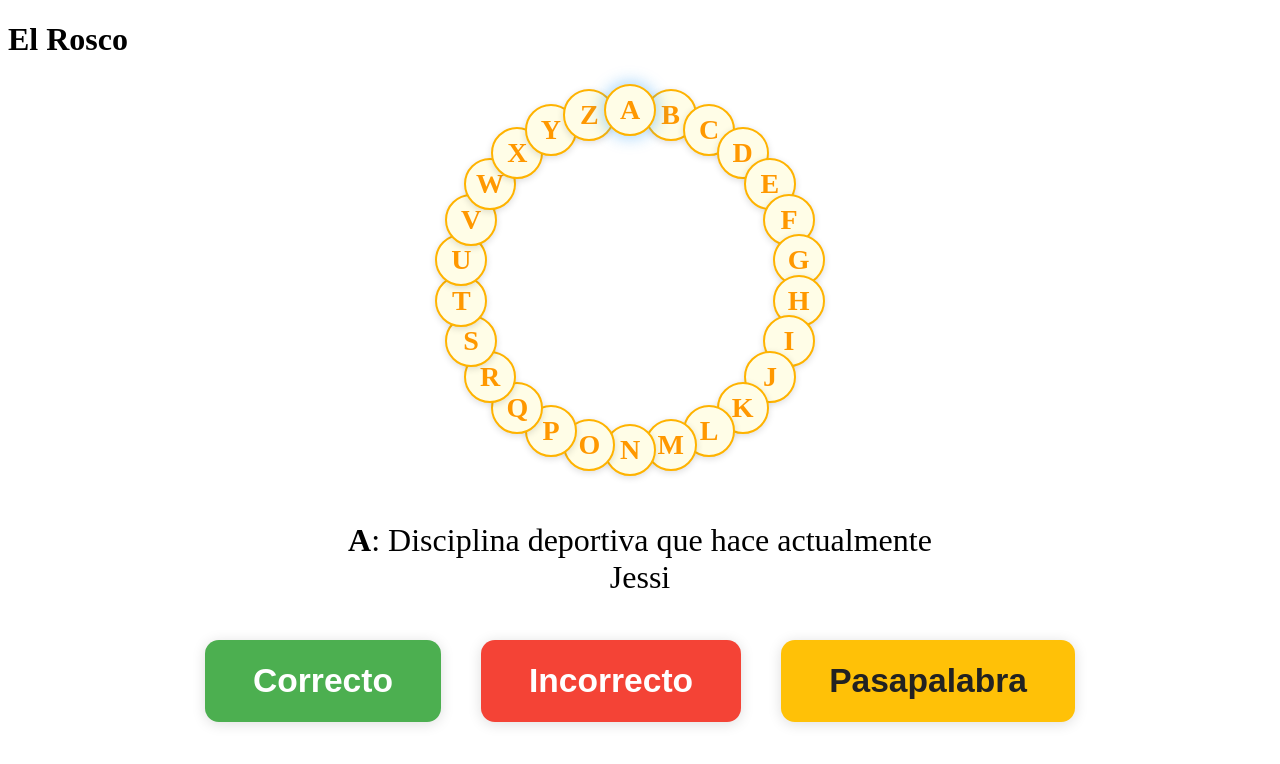
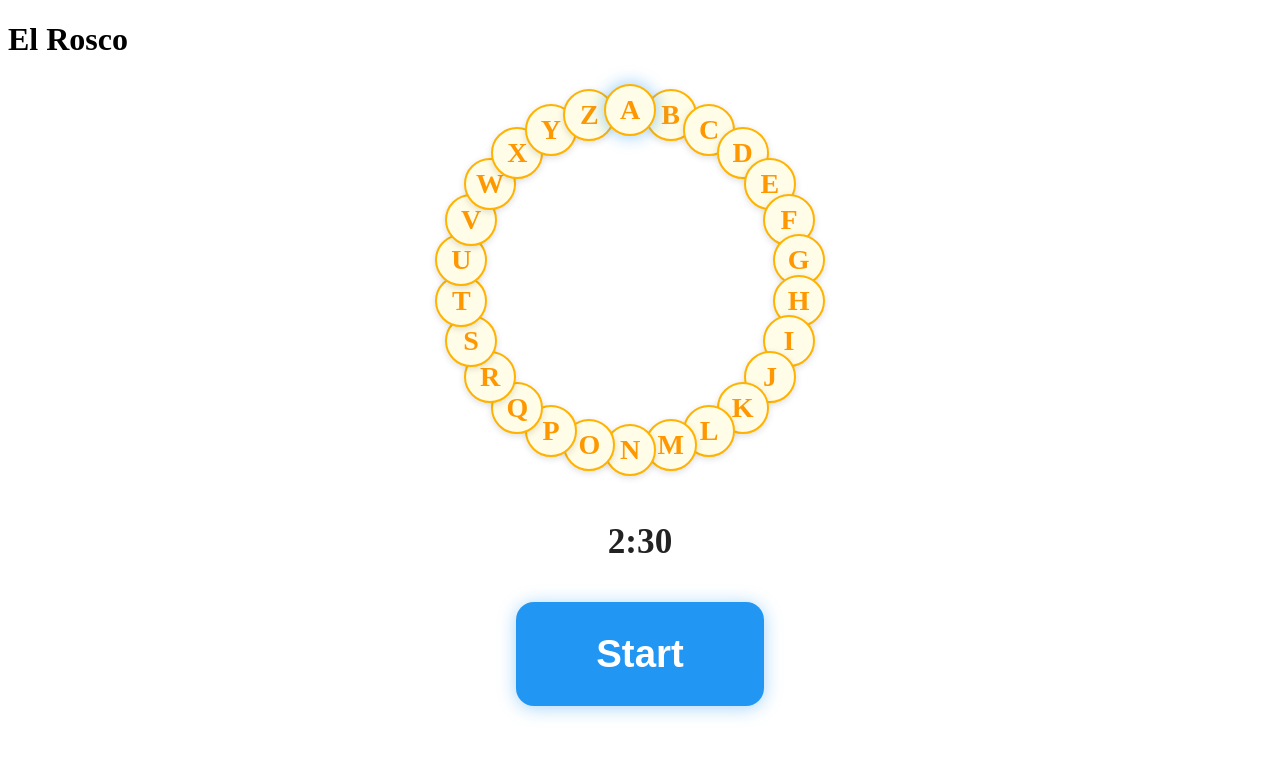
Before and after one commit to luciadd/rosco-dia-del-amigo, a React (Vite) app: page / in a window 1280 px wide. Shown: the top 764 px of the page. Built offline with nearby package versions, Linux system fonts and the light colour scheme.

Commit message:
Update App.jsx

```diff
--- a/src/App.jsx
+++ b/src/App.jsx
@@ -1,4 +1,4 @@
-import { useState } from "react";
+import { useState, useRef, useEffect } from "react";
 import { ROSCO } from "./roscoData";
 import LetterCircle from "./LetterCircle";
 
@@ -9,18 +9,43 @@ function getInitialStatus() {
   }));
 }
 
+const TOTAL_TIME = 150; // 2 minutes 30 seconds
+
 export default function App() {
   const [current, setCurrent] = useState(0);
   const [status, setStatus] = useState(getInitialStatus());
   const [pending, setPending] = useState([]);
   const [round, setRound] = useState(1);
   const [gameOver, setGameOver] = useState(false);
+  const [timeLeft, setTimeLeft] = useState(TOTAL_TIME);
+  const [timerRunning, setTimerRunning] = useState(false);
+  const [started, setStarted] = useState(false);
+  const intervalRef = useRef();
+
+  // Timer effect
+  useEffect(() => {
+    if (timerRunning && !gameOver && started) {
+      intervalRef.current = setInterval(() => {
+        setTimeLeft((t) => {
+          if (t <= 1) {
+            clearInterval(intervalRef.current);
+            setGameOver(true);
+            setTimerRunning(false);
+            return 0;
+          }
+          return t - 1;
+        });
+      }, 1000);
+    }
+    return () => clearInterval(intervalRef.current);
+  }, [timerRunning, gameOver, started]);
 
   function getCurrentIndex() {
     return round === 1 ? current : pending[current];
   }
 
-  function goToNextLetter() {
+  function goToNextLetter(pauseTimer = false) {
+    if (pauseTimer) setTimerRunning(false);
     if (round === 1) {
       if (current < ROSCO.length - 1) {
         setCurrent((c) => c + 1);
@@ -29,6 +54,7 @@ export default function App() {
         setCurrent(0);
       } else {
         setGameOver(true);
+        setTimerRunning(false);
       }
     } else {
       if (current < pending.length - 1) {
@@ -42,6 +68,7 @@ export default function App() {
           setRound(r => r + 1);
         } else {
           setGameOver(true);
+          setTimerRunning(false);
         }
       }
     }
@@ -52,7 +79,7 @@ export default function App() {
     const newStatus = [...status];
     newStatus[idx].state = "correct";
     setStatus(newStatus);
-    goToNextLetter();
+    goToNextLetter(false); // Timer continues
   }
 
   function handleWrong() {
@@ -60,7 +87,7 @@ export default function App() {
     const newStatus = [...status];
     newStatus[idx].state = "wrong";
     setStatus(newStatus);
-    goToNextLetter();
+    goToNextLetter(true); // Timer pauses
   }
 
   function handlePasapalabra() {
@@ -68,7 +95,7 @@ export default function App() {
     if (status[idx].state === "pending" && !pending.includes(idx)) {
       setPending([...pending, idx]);
     }
-    goToNextLetter();
+    goToNextLetter(true); // Timer pauses
   }
 
   function restart() {
@@ -77,6 +104,14 @@ export default function App() {
     setPending([]);
     setRound(1);
     setGameOver(false);
+    setTimeLeft(TOTAL_TIME);
+    setTimerRunning(false);
+    setStarted(false);
+  }
+
+  function handleStart() {
+    setStarted(true);
+    setTimerRunning(true);
   }
 
   const idx = getCurrentIndex();
@@ -86,7 +121,20 @@ export default function App() {
     <div className="app-container">
       <h1>El Rosco</h1>
       <LetterCircle status={status} current={idx} />
-      {!gameOver ? (
+      <div style={{
+        textAlign: "center",
+        fontSize: "2.2rem",
+        fontWeight: "bold",
+        margin: "16px 0 10px 0",
+        color: timeLeft <= 10 ? "#f44336" : "#222"
+      }}>
+        {Math.floor(timeLeft / 60)}:{(timeLeft % 60).toString().padStart(2, "0")}
+      </div>
+      {!started && !gameOver ? (
+        <div style={{textAlign: "center", marginTop: 40}}>
+          <button onClick={handleStart} style={{fontSize: "2.4rem", padding: "30px 80px", borderRadius: 18, background: "#2196f3", color: "#fff", border: "none", fontWeight: "bold", boxShadow: "0 2px 18px #2196f366", cursor: "pointer"}}>Start</button>
+        </div>
+      ) : !gameOver ? (
         <div>
           <div className="clue" style={{textAlign: "center", fontSize: "2rem", margin: "32px auto 12px auto", maxWidth: 650}}>
             <strong>{question.letter}</strong>: {question.clue}
```
